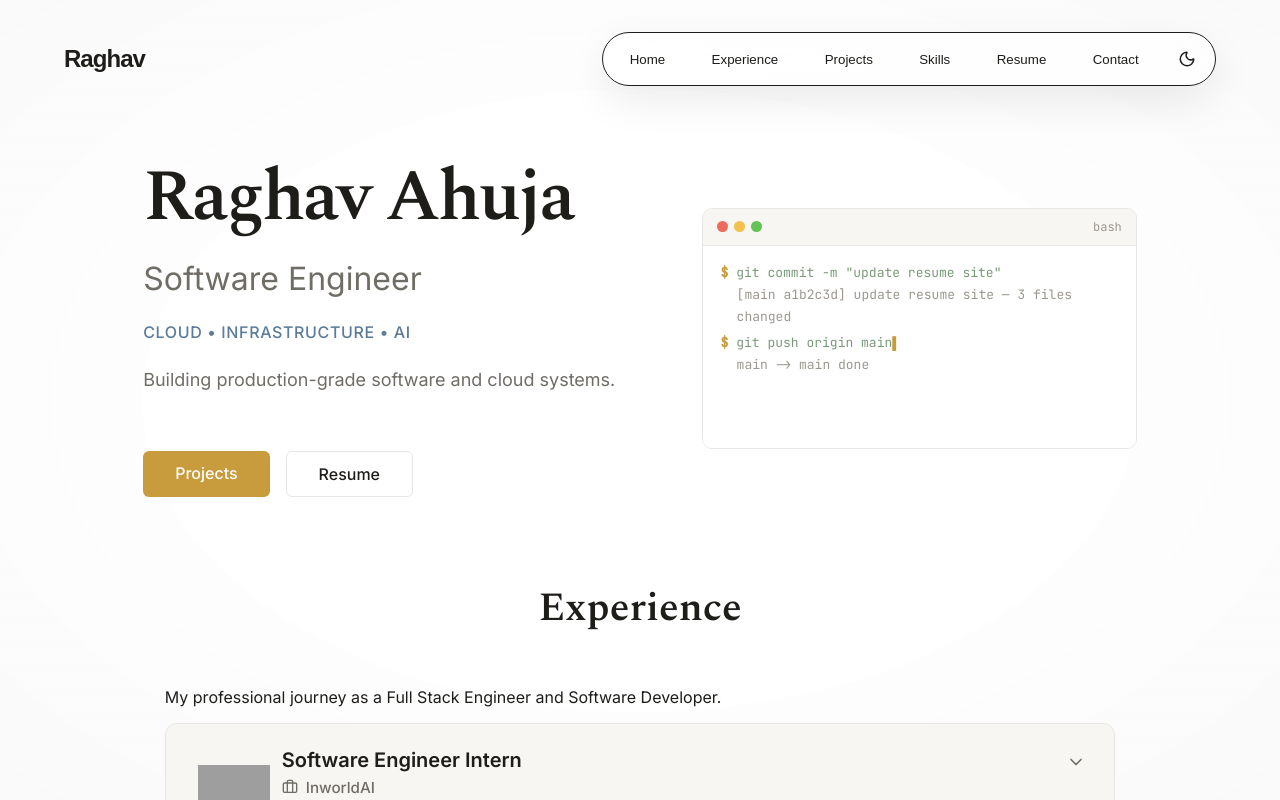
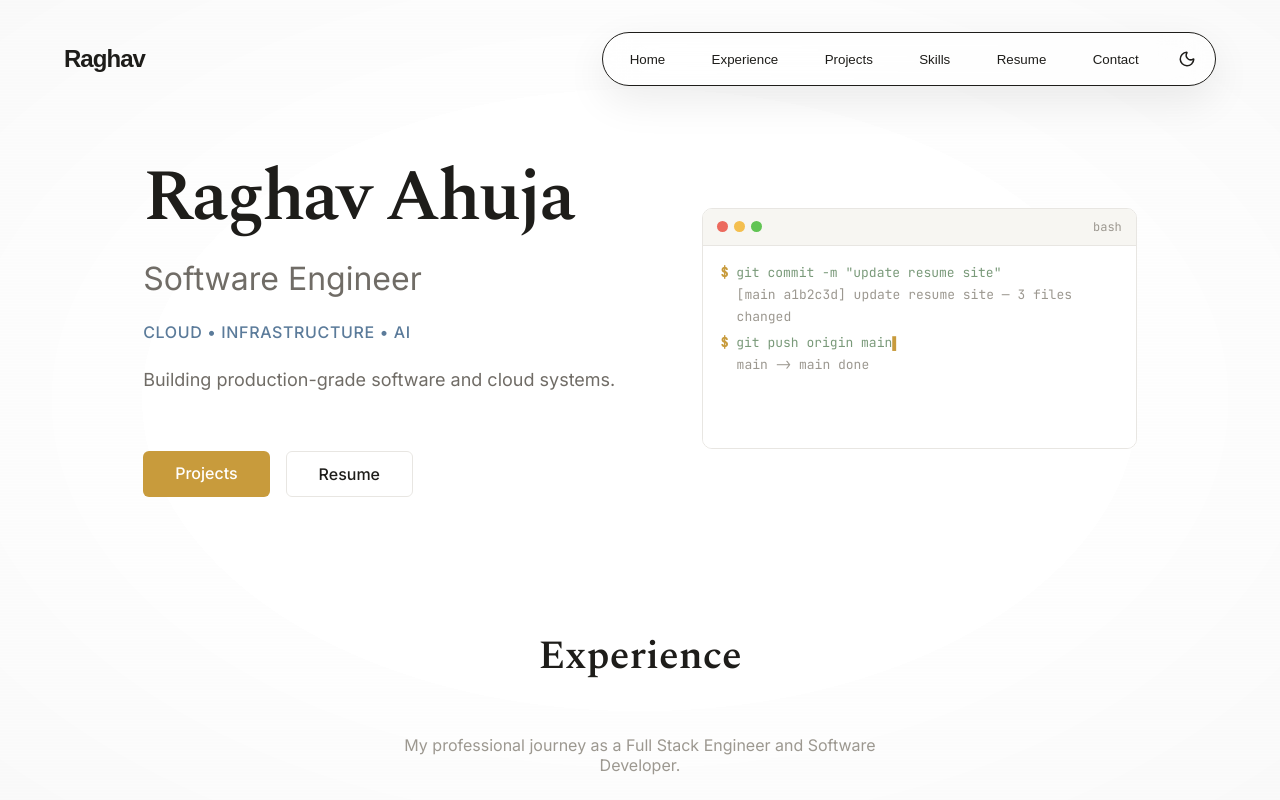
Before and after one commit to raghavahuja2801/cloud-resume-challenge, a React (Vite) app in the folder frontend/my-resume/: page / in a window 1280 px wide. Shown: the top 800 px of the page. Built offline with nearby package versions, Linux system fonts and the light colour scheme; grey boxes are pictures that could not be loaded.

Commit message:
updated styling

```diff
--- a/frontend/my-resume/src/pages/home/Home.css
+++ b/frontend/my-resume/src/pages/home/Home.css
@@ -109,6 +109,7 @@
 .hero {
   width: 90%;
   margin: 0 auto;
+  padding-bottom: 3rem;
 }
 
 
--- a/frontend/my-resume/src/pages/home/components/Experience.jsx
+++ b/frontend/my-resume/src/pages/home/components/Experience.jsx
@@ -59,7 +59,7 @@ const Experience = () => {
     <section id="experience" className="experience-section">
       <div className="experience-container">
         <h2 className="experience-title">Experience</h2>
-        <p classname="experience-subtitle">
+        <p className="experience-subtitle">
           My professional journey as a Full Stack Engineer and Software Developer.
         </p>
 
```
